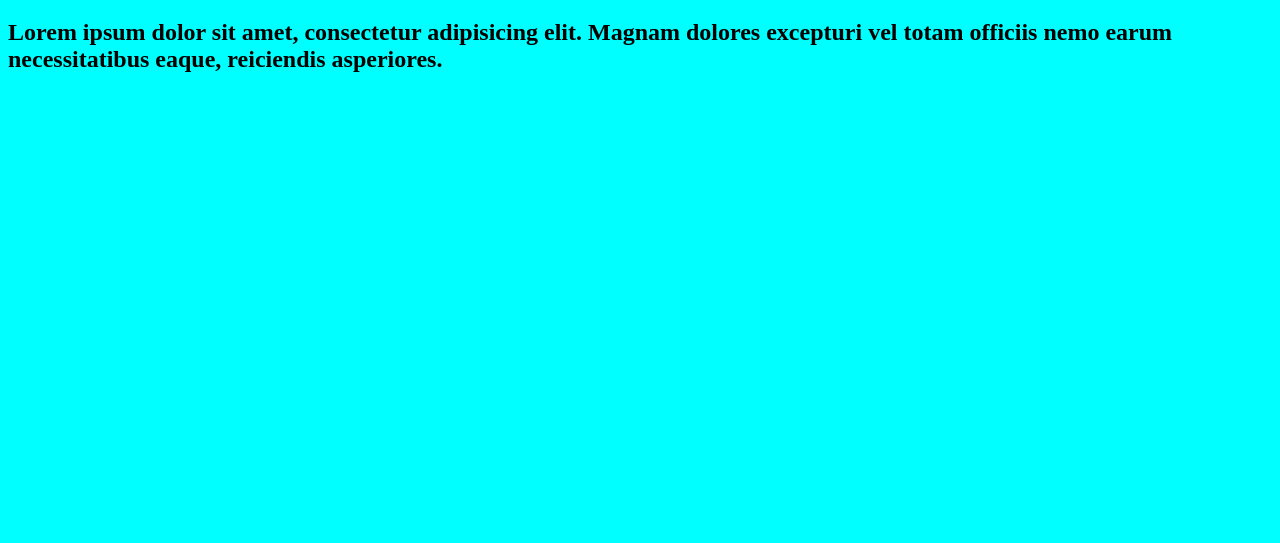
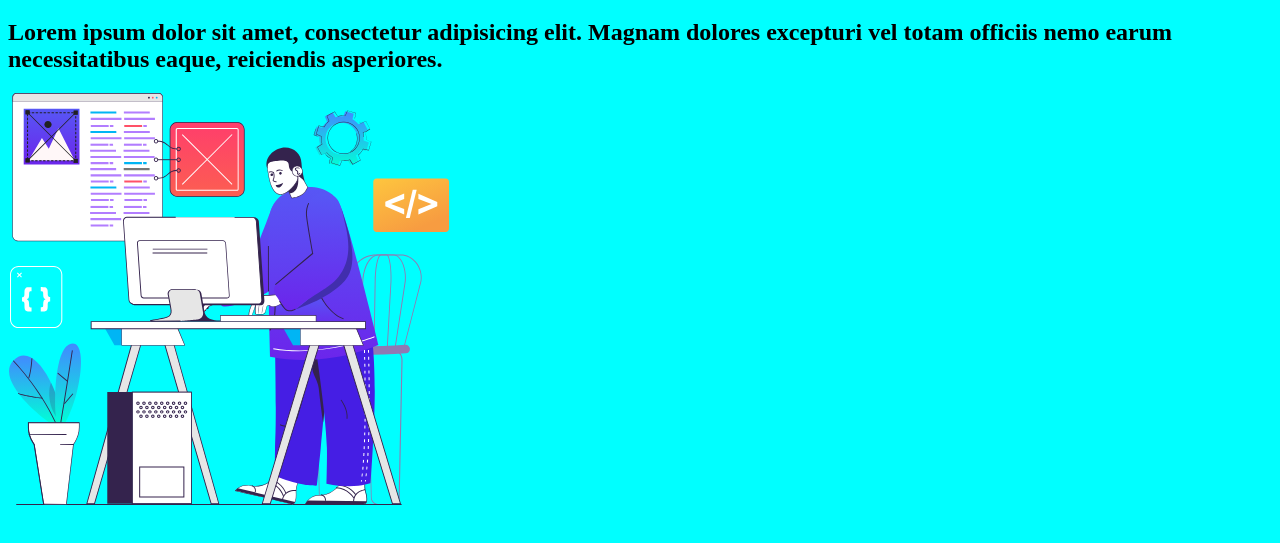
Before and after one commit to metul8085/my-fourth-repo, a plain HTML site: page index.html in a window 1280 px wide. Shown: the part 61-604 px from the top of the page. Drawn offline with Linux system fonts and the light colour scheme.

Commit message:
added new image

```diff
--- a/index.html
+++ b/index.html
@@ -10,5 +10,6 @@
 <body>
     <h1>I am metul nandi.</h1>
     <h2>Lorem ipsum dolor sit amet, consectetur adipisicing elit. Magnam dolores excepturi vel totam officiis nemo earum necessitatibus eaque, reiciendis asperiores.</h2>
+    <img src="/Images/web.svg" alt="">
 </body>
 </html>
```
Also changed, not shown: Images/web.svg (added).
